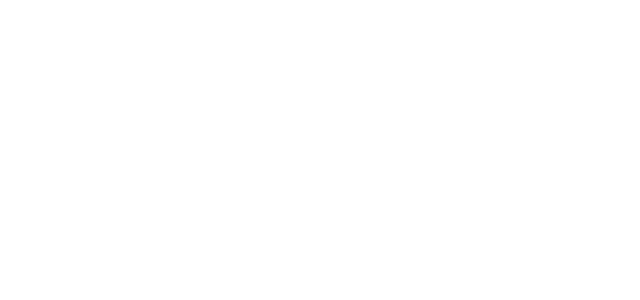
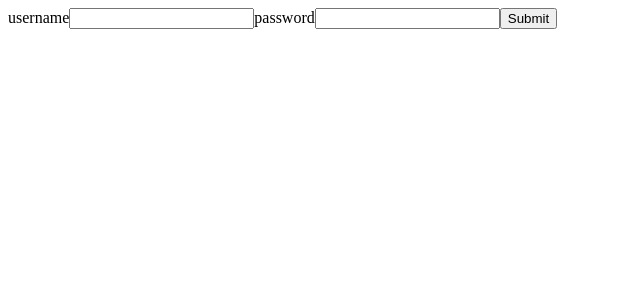
Before and after one commit to PotatoTimz/PokeBuilder-Project, a React (Vite) app in the folder frontend/: page /register in a window 1280 px wide. Before the commit this address had no page. Shown: the top 300 px of the page, without its empty margins (0-640 px from the left). Built offline with nearby package versions, Linux system fonts and the light colour scheme.

Commit message:
added register page

```diff
--- a/frontend/src/App.tsx
+++ b/frontend/src/App.tsx
@@ -1,6 +1,7 @@
 import { Route, Routes } from "react-router-dom";
 import Login from "./components/login";
 import { UserProvider } from "./context/userAuth";
+import Register from "./components/register";
 
 function App() {
   return (
@@ -8,6 +9,7 @@
       <UserProvider>
         <Routes>
           <Route path="/login" element={<Login />} />
+          <Route path="/register" element={<Register />} />
         </Routes>
       </UserProvider>
     </>
--- /dev/null
+++ b/frontend/src/components/register.tsx
@@ -0,0 +1,33 @@
+import { useContext, useState } from "react";
+import { UserContext } from "../context/userAuth";
+
+function Register() {
+  const { registerUser } = useContext(UserContext);
+  const [username, setUsername] = useState<string>("");
+  const [password, setPassword] = useState<string>("");
+
+  const submitRegister = (e: React.FormEvent) => {
+    e.preventDefault();
+    registerUser(username, password);
+  };
+
+  return (
+    <>
+      <form>
+        <label>username</label>
+        <input
+          type="text"
+          onChange={(e) => setUsername(e.target.value)}
+        ></input>
+        <label>password</label>
+        <input
+          type="text"
+          onChange={(e) => setPassword(e.target.value)}
+        ></input>
+        <input type="submit" onClick={submitRegister}></input>
+      </form>
+    </>
+  );
+}
+
+export default Register;
```
Also changed, not shown: 1 other file (tests, documents, lock files or other folders).
